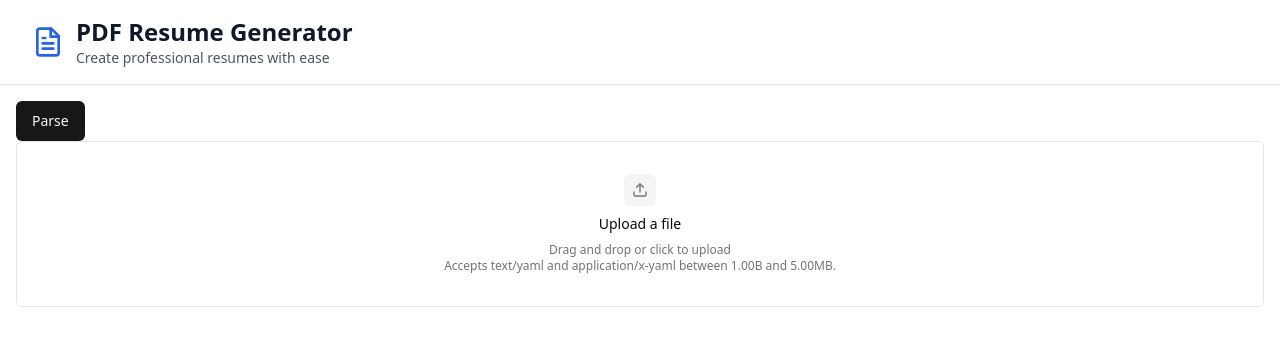
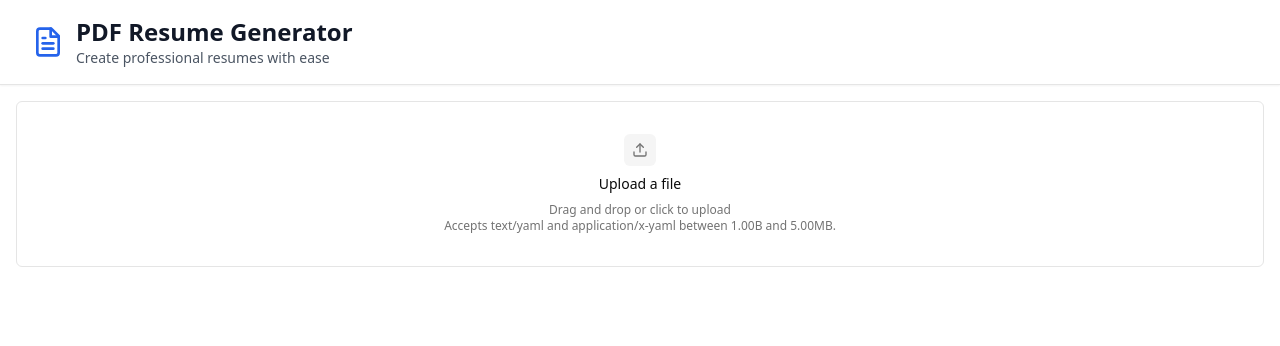
Before and after one commit to Kate941-su/Resumaker_core, a React (Vite) app: page / in a window 1280 px wide. Shown: the top 346 px of the page. Built offline with nearby package versions, Linux system fonts and the light colour scheme; what @react-pdf/renderer would draw is missing.

Commit message:
update: fix eslint statement

```diff
--- a/package.json
+++ b/package.json
@@ -26,6 +26,7 @@
     "yaml": "^2.3.4"
   },
   "devDependencies": {
+    "@types/node": "^24.5.2",
     "@types/react": "^18.2.15",
     "@types/react-dom": "^18.2.7",
     "@typescript-eslint/eslint-plugin": "^6.0.0",
--- a/src/components/TopScreen.tsx
+++ b/src/components/TopScreen.tsx
@@ -5,13 +5,13 @@ import { FileText } from "lucide-react"
 import { Dropzone, DropzoneEmptyState, DropzoneContent } from "./ui/shadcn-io/dropzone"
 import { PDFViewer } from "@react-pdf/renderer"
 import ResumeTemplate from "./templates/Simple"
-import { Button } from "./ui/button"
 
 
 export default function TopScreen() {
   const [yamlData, setYamlData] = useState<any>(null)
   const [error, setError] = useState<string | null>(null)
   const [resumeData, setResumeData] = useState<ResumeData | null>(null)
+  const isDev = import.meta.env.DEV
 
   const handleDrop = async (acceptedFiles: File[]) => {
     setError(null)
@@ -113,12 +113,8 @@ export default function TopScreen() {
               <p className="text-red-600">{error}</p>
             </div>
           )}
-          <Button onClick={() => { }}>
-            Parse
-          </Button>
-
           {/* Success Display */}
-          {yamlData && (
+          {yamlData && isDev && (
             <div className="mb-4 p-4 bg-green-50 border border-green-200 rounded-md">
               <p className="text-green-600 mb-2">
                 ✅ Successfully loaded: {yamlData.fileName} ({Math.round(yamlData.fileSize / 1024)} KB)
--- a/src/components/templates/Simple.tsx
+++ b/src/components/templates/Simple.tsx
@@ -44,6 +44,7 @@ const styles = StyleSheet.create({
     alignItems: "center",
   },
   center: {
+    width: "50%",
     flexDirection: "column",
     alignItems: "center",
     flex: 1,
@@ -69,7 +70,7 @@ const styles = StyleSheet.create({
     flexDirection: "column",
     justifyContent: "flex-start",
     flexWrap: "wrap",
-    minWidth: 120,
+    width: "25%",
   },
   contactItem: {
     fontSize: 9,
--- a/src/data/sampleResume.ts
+++ b/src/data/sampleResume.ts
@@ -1,13 +1,13 @@
 import { ResumeData } from "../types/resume";
 
 export const sampleResumeData: ResumeData = {
-  personalInfo: {
+  personal_info: {
     name: "Kaito Kitaya",
     position: "Mid Software Engineer",
     email: "kaito.kitaya@example.com",
     phone: "+49 123 456 7890",
     location: "Düsseldorf, Germany",
-    webSites: [
+    websites: [
       "https://linkedin.com/in/kaitokitaya",
       "https://github.com/kaitokitaya",
       "kaitokitaya.dev",
@@ -113,12 +113,7 @@ export const sampleResumeData: ResumeData = {
       name: "Cross-Platform Payment App",
       description:
         "Developed a mobile payment application using Flutter and Kotlin Multiplatform, enabling seamless transactions across iOS and Android platforms.",
-      tags: [
-        "Flutter",
-        "Kotlin Multiplatform",
-        "Firebase",
-        "Stripe API",
-      ],
+      tags: ["Flutter", "Kotlin Multiplatform", "Firebase", "Stripe API"],
       startDate: "2022-06",
       endDate: "2023-02",
       current: false,
--- a/tsconfig.node.json
+++ b/tsconfig.node.json
@@ -4,7 +4,7 @@
     "skipLibCheck": true,
     "module": "ESNext",
     "moduleResolution": "bundler",
-    "allowSyntheticDefaultImports": true
+    "allowSyntheticDefaultImports": true,
   },
   "include": ["vite.config.ts"]
 }
```
Also changed, not shown: tsconfig.json (+4 -3 lines), 4 other files (tests, documents, lock files or other folders).
